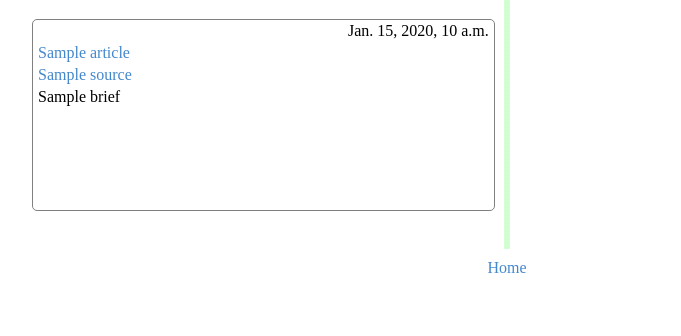
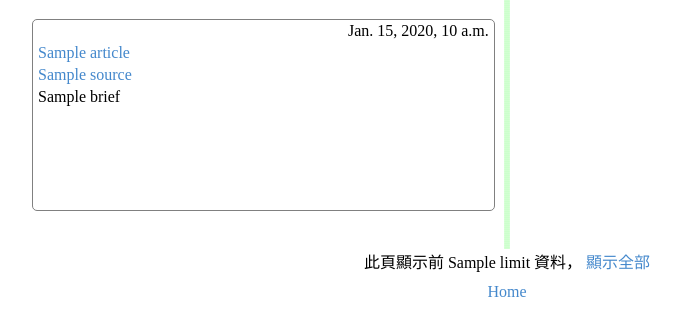
Before and after one commit to radjan/newspac, a Django app: template templates/topic.html in a window 1280 px wide. Shown: the part 97-433 px from the top of the page, without its empty margins (133-814 px from the left). Run offline with Django 3.2, Linux system fonts and the light colour scheme; the template is opened without the code that fills it: most values are stand-ins (such as "Sample title", 1, 10 or a date in 2020).

Commit message:
add show more

```diff
--- a/s/style.css
+++ b/s/style.css
@@ -102,6 +102,11 @@ background: #EFE;}
     text-align: right;}
 .even .date_title {
     text-align: left;}
+
+.showmore {
+    text-align: center;
+}
+
 .home {
     text-align: center;
     margin: 10px auto;
--- a/templates/topic.html
+++ b/templates/topic.html
@@ -35,6 +35,13 @@
     {% endfor %}
     <div style='clear:both'>&nbsp;</div>
     </div>
+    {% if limit %}
+        <div class='showmore'>
+            此頁顯示前 {{ limit }} 資料，
+            <a href='topic?topic={{ topic }}&limit=all'>
+            顯示全部</a>
+        </div>
+    {% endif %}
     <div class='home'><a href='/'>Home</a></div>
 </div>
 <div class='adsense'>
```
